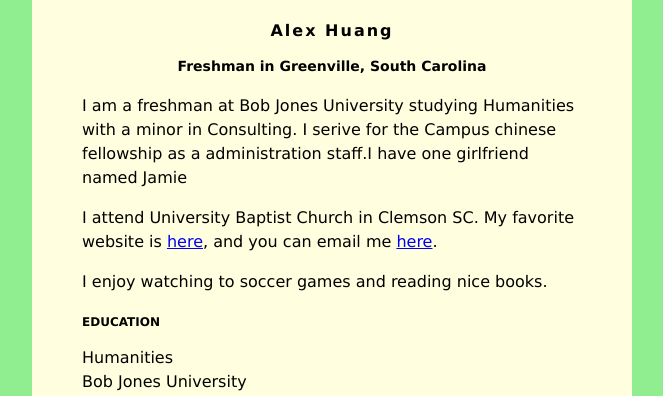
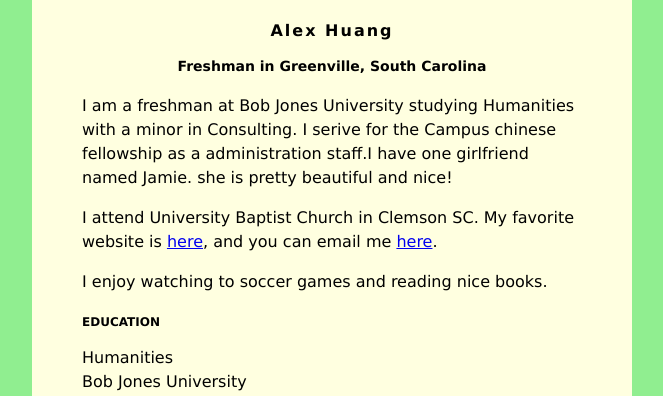
Before and after one commit to alexhuang983/alexhuang983.github.io, a plain HTML site: page index.html in a window 1280 px wide. Shown: the top 396 px of the page, without its empty margins (308-971 px from the left). Drawn offline with Linux system fonts and the light colour scheme.

Commit message:
Update index.html

```diff
--- a/index.html
+++ b/index.html
@@ -34,7 +34,7 @@
         <h2>Freshman in Greenville, South Carolina</h2>
 
          <p>I am a freshman at Bob Jones University studying Humanities with a minor in
-            Consulting. I serive for the Campus chinese fellowship as a administration staff.I have one girlfriend named Jamie</p>
+            Consulting. I serive for the Campus chinese fellowship as a administration staff.I have one girlfriend named Jamie. she is pretty beautiful and nice!</p>
          <p>
             I attend University Baptist Church in Clemson SC. My favorite website is
             <a href="https://wd.bible">here</a>, and you can email me
```
